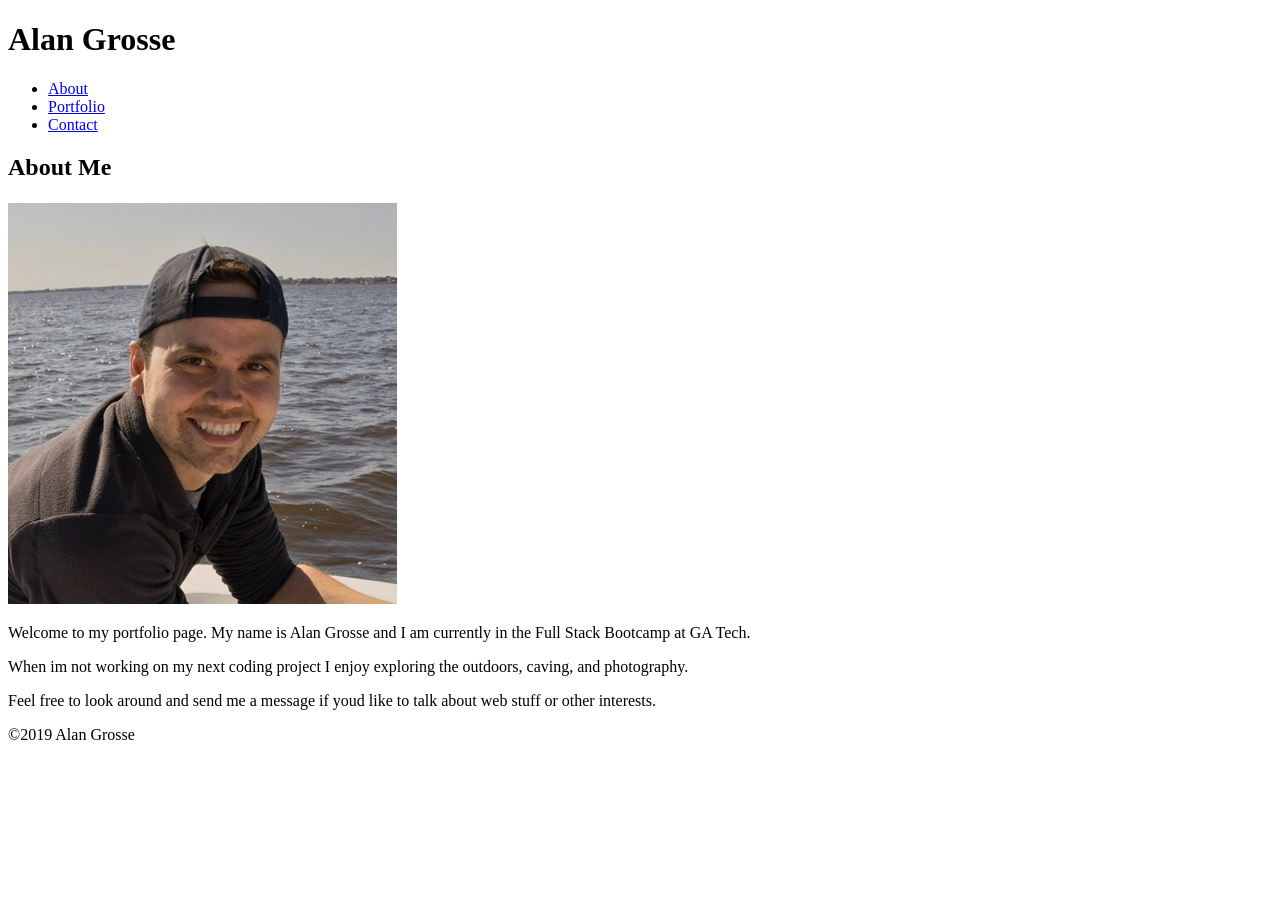
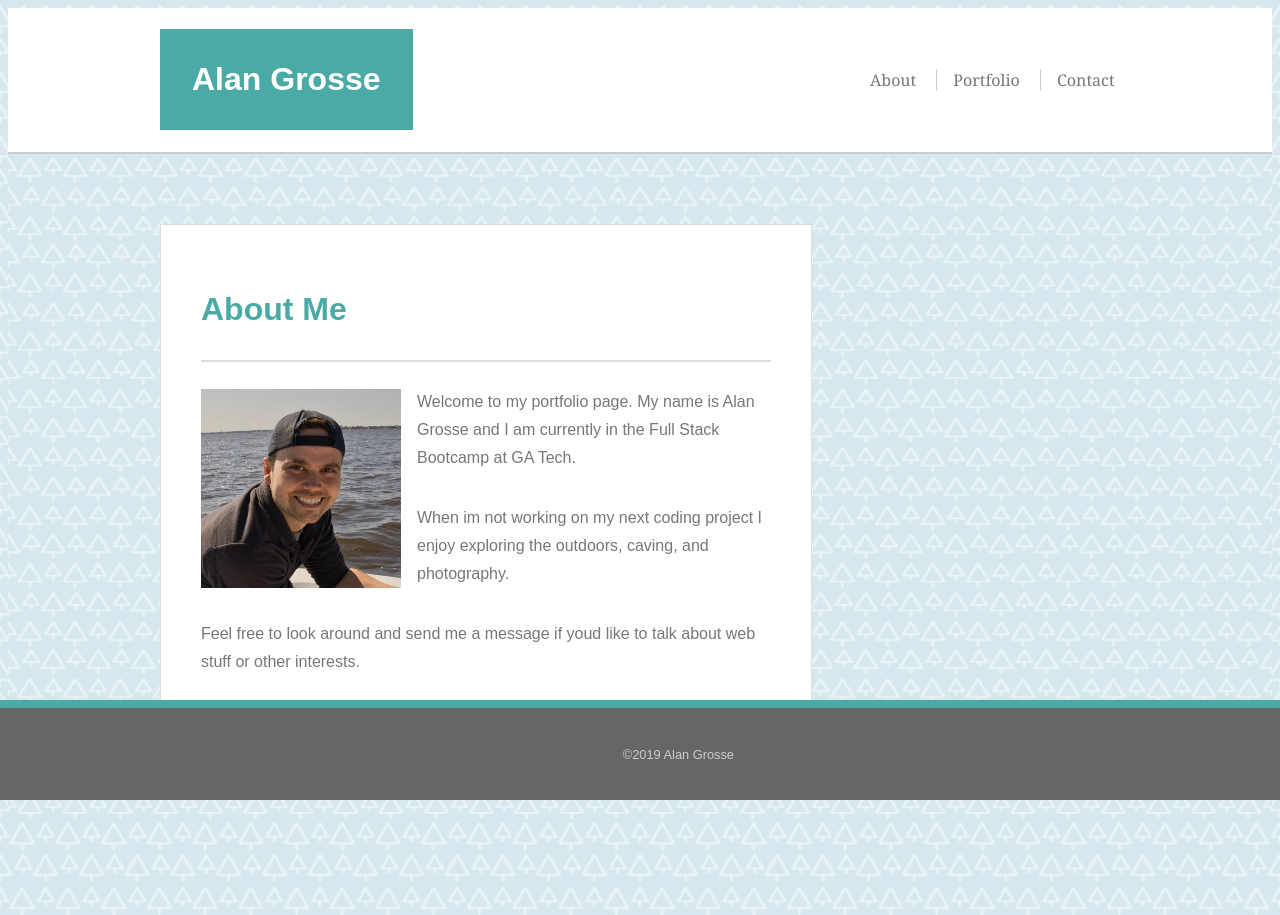
Before and after one commit to aagrosse/myportfolio, a plain HTML site: page index.html in a window 1280 px wide. Before the commit the page ends 800 px from the top, so only its background shows below. Drawn offline with Linux system fonts and the light colour scheme.

Commit message:
Added CSS and navigation to index page

```diff
--- a/assets/css/style.css
+++ b/assets/css/style.css
@@ -1,15 +1,159 @@
+html{
+    position: relative;
+}
 
+html, body{
+    font-family: Arial, 'Helvetica Neue',Helvetica, sans-serif;
+    color: #777777;
+    background: url("../images/trees.png");
+    background-repeat: repeat;
+    background-size: 50% 50%;
+}
 
+h1, h2, h3, h4, h5, h6{
+    font-family: Arial, 'Helvetica Neue',Helvetica, sans-serif;
+    color: #4aaaa5;
+}
 
+a{
+    text-decoration: none;
+}
 
+h1{
+    font-size: 2em;
+}
 
+h2{
+    font-size: 1em;
+}
 
 /* Layout */
+header{
+    font-family: Georgia, 'Times New Roman', Times, serif;
+    width: 100%;
+    height: auto;
+    border-bottom: 2px solid #cccccc;
+    background-color: #ffffff;
+}
+
+header .box1{
+    width: 960px;
+    margin: 0 auto;
+}
+
+.name, .nav{
+    display: inline-block;
+    vertical-align: middle;
+    margin: 0;
+    padding:0;
+}
+
+.name {
+    width: 50%;
+}
+
+.logo{
+    display: inline-block;
+	font-weight: bold;
+	font-size: 2em;
+	letter-spacing: 0.04;
+	background-color: #4aaaa5;
+	color: #ffffff;
+	padding: 1em;
+	width: auto;
+}
+
+.nav{
+    width: 49%;
+    text-align: right;
+    color: #777777;
+    font-weight: normal;
+
+}
+
+.nav ul li{
+    position: relative;
+    display: inline-block;
+    padding-left: 1em;
+    margin-left: 1em;
+
+}
+.nav ul li a{
+    color: #777777;
+    text-decoration: none;
+
+}
+
+.nav ul li a:hover{
+    color: #ffffff;
+    background: #4aaaa5;
+    padding: 5px;
+    transition: .5s;
+}
+
+.nav ul li a.active{
+    color: black;
+}
+.nav ul li a.focus{
+    color: black;
+}
+
+.nav ul li+li{
+    border-left: 1px solid #cccccc;
+}
 
 
 
 /* Main Box Content */
+.content{
+    width: 960px;
+    clear: both;
+    margin: 0 auto 6em auto;
+}
 
+.main{
+    display: inline-block;
+    width: 570px;
+	margin: 70px 0;
+	padding: 40px;
+	background-color: #ffffff;
+    border: 1px solid #dddddd;
+}
+
+.main h2 {
+	font-size: 2em;
+	font-weight: bold;
+	padding-bottom: 1em;
+	margin-bottom: 0.8em;
+	border-bottom: 2px solid #dddddd;
+}
+
+.main p {
+	font-size: 16px;
+	line-height: 1.75em;
+	margin-bottom: 2em;
+}
+
+img.aboutme-photo {
+	float: left;
+	padding: 0 1em 1em 0;
+	width: 200px;
+	height: 200px;
+}
+
+footer {
+    position: fixed;
+	left: 0;
+	bottom: 0;
+	width: 100%;
+	padding: 3em;
+	text-align: center;
+	font-size: 0.8em;
+	color: #cccccc;
+	background-color: #666666;
+    border-top: 8px solid #4aaaa5;
+    z-index: 1000;
+}
 
 
 
--- a/index.html
+++ b/index.html
@@ -9,19 +9,26 @@
 </head>
 <body>
         <header>
-                <h1>Alan Grosse</h1>
+            <div class="box1">
+                <div class="name">
+                    <h1 class="logo">Alan Grosse</h1>
+                </div>
+                <nav class="nav">
                     <ul>
                         <li><a href="index.html">About</a></li>
                         <li><a href="portfolio.html">Portfolio</a></li>
                         <li><a href="contact.html">Contact</a></li>
                     </ul>
+                </nav>  <!--closes navigation -->
+            </div> <!--Closes box1-->
+        </header>
 
 
-    </header>
-
+        <div class="content">   <!--Main Body of information -->
+            <div class="main">
                 <h2 class="page-title">About Me</h2>
 
-            <img class="about-photo" src="assets/images/me.jpg" alt="profile photo" id="inline-img" />
+                <img class="aboutme-photo" src="assets/images/me.jpg" alt="profile photo" id="inline-img" />
                 <p>
                     Welcome to my portfolio page.  My name is Alan Grosse and I am currently in the Full Stack Bootcamp at GA Tech.
                 </p>
@@ -31,14 +38,10 @@
                 <p>
                     Feel free to look around and send me a message if youd like to talk about web stuff or other interests.
                 </p>
+            </div>
+        </div> <!-- closes content div-->
 
-
-
-
+        <div class="clearfix"></div>
         <footer>
             &copy;2019 Alan Grosse
         </footer>
-
-
-</body>
-</html>
```
Lines whose indentation alone changed are shown as unchanged.
